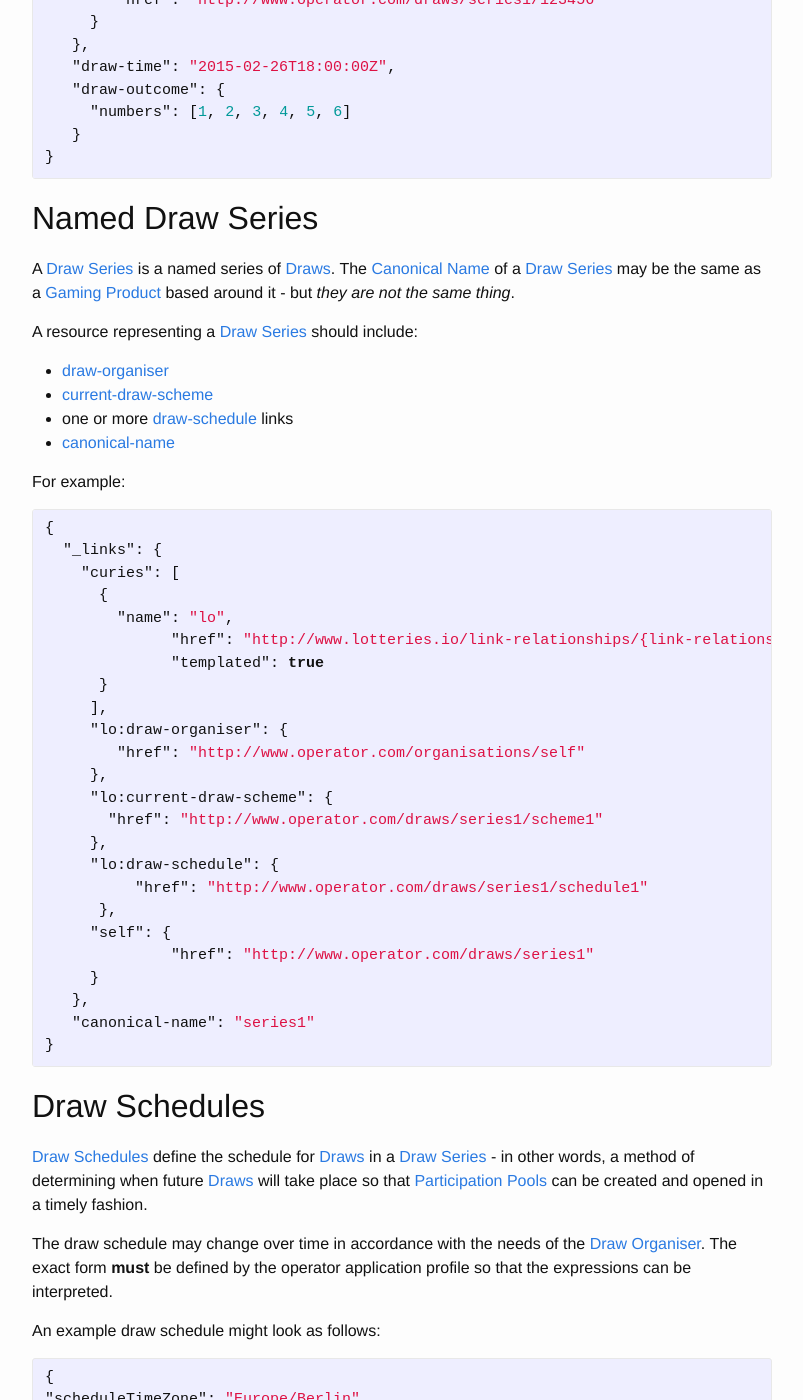
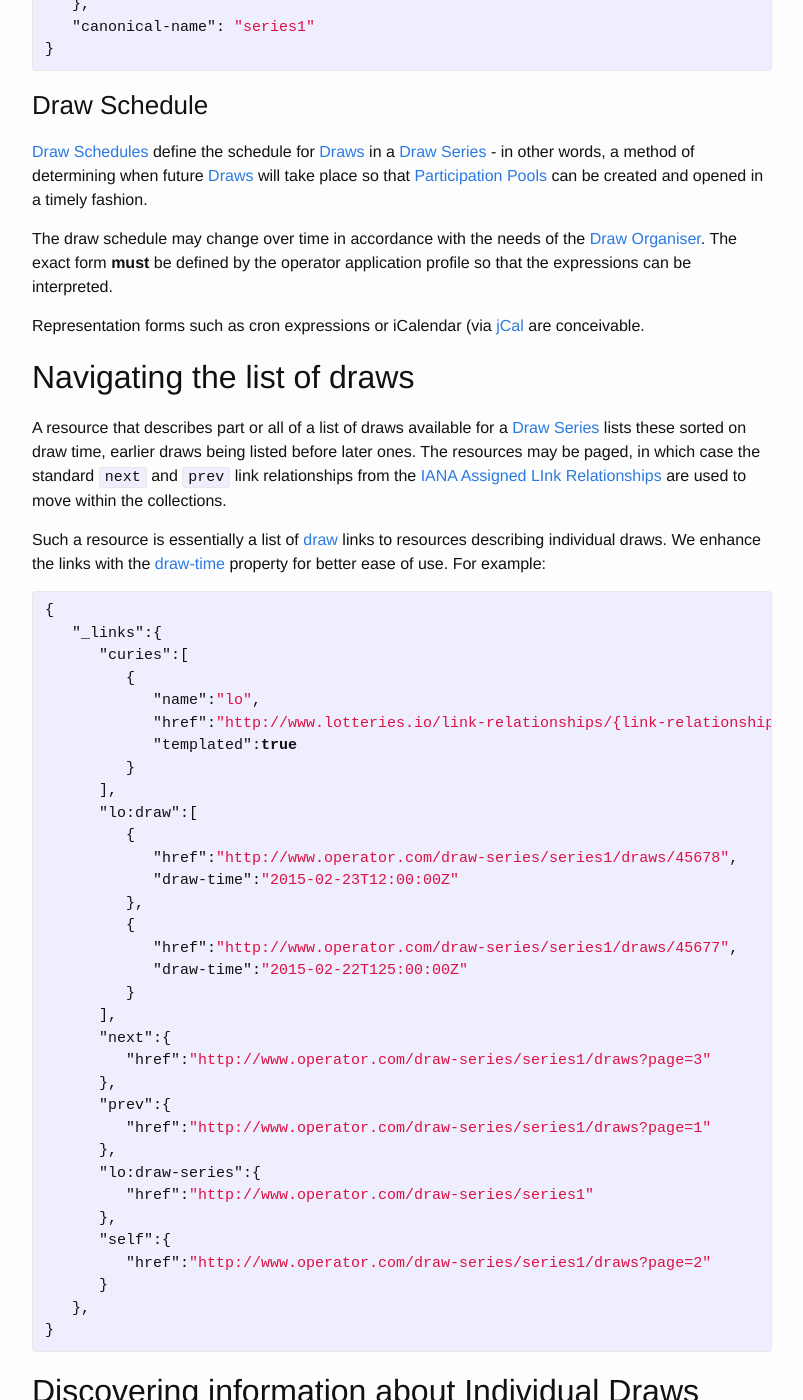
Before and after one commit to lotteries-io/lotteries-io.github.io, a Jekyll site: the page built from _application-profiles/lotteries-io-draw.md, in a window 1280 px wide and 1400 px high, scrolled down 1088 px. Shown: the whole window, without its empty margins (238-1041 px from the left). Built offline with Jekyll 4.4.1, drawn with Linux system fonts in a browser that asks for light colours; some of the changed text lies outside the part shown.

Commit message:
Rationalising relationships draw series, draw listing, draws.

```diff
--- a/_application-profiles/lotteries-io-draw.md
+++ b/_application-profiles/lotteries-io-draw.md
@@ -5,7 +5,101 @@ title: Lotteries.io Draws
 
 # Lotteries.io Draws
 
-## Finding out about Draws
+## Named Draw Series
+
+A [Draw Series](../concepts/draw-series) is a named series of [Draws](../concepts/draw). The [Canonical Name](../properties/canonical-name) of a [Draw Series](../concepts/draw-series) may be the same as a [Gaming Product](../concepts/gaming-product) based around it - but *they are not the same thing*.
+
+A resource representing a [Draw Series](../concepts/draw-series) should include:
+
+* [draw-organiser](../link-relationships/draw-organiser)
+* [current-draw-scheme](../link-relationships/draw-scheme)
+* [canonical-name](../properties/canonical-name)
+* [draw-schedule](../properties/draw-schedule),optional. If present, must be described in the operator application profile so that it can be evaluated correctly by client code
+* [draws](../link-relationships/draws) to discover the available draws
+
+For example:
+
+{% highlight json%}
+{
+  "_links": {
+    "curies": [
+      {
+        "name": "lo",
+	  "href": "http://www.lotteries.io/link-relationships/{link-relationship}",
+	  "templated": true
+      }
+     ],
+     "lo:draw-organiser": {
+        "href": "http://www.operator.com/organisations/self"
+     },
+     "lo:current-draw-scheme": {
+       "href": "http://www.operator.com/draw-series/series1/scheme1"
+     },
+     "lo:draws" : {
+     	"href": "http://www.operator.com/draw-series/series1/draws{?fromDate,toDate}",
+     	"templated": true
+     },
+     "self": {
+       "href": "http://www.operator.com/draw-series/series1"
+     }
+   },
+   "canonical-name": "series1"
+}
+
+{% endhighlight %}
+
+### Draw Schedule
+
+[Draw Schedules](../concepts/draw-schedule) define the schedule for [Draws](../concepts/draw) in a [Draw Series](../concepts/draw-series) - in other words, a method of determining when future [Draws](../concepts/draw) will take place so that [Participation Pools](../concepts/participation-pool) can be created and opened in a timely fashion.
+
+The draw schedule may change over time in accordance with the needs of the [Draw Organiser](../concepts/draw-organiser). The exact form **must** be defined by the operator application profile so that the expressions can be interpreted.
+
+Representation forms such as cron expressions or iCalendar (via [jCal](https://tools.ietf.org/html/rfc7265) are conceivable.
+
+## Navigating the list of draws
+
+A resource that describes part or all of a list of draws available for a [Draw Series](../concepts/draw-series) lists these sorted on draw time, earlier draws being listed before later ones. The resources may be paged, in which case the standard `next` and `prev` link relationships from the [IANA Assigned LInk Relationships](http://www.iana.org/assignments/link-relations/link-relations.xhtml) are used to move within the collections.
+
+Such a resource is essentially a list of [draw](../link-relationships/draw) links to resources describing individual draws. We enhance the links with the [draw-time](../properties/draw-time) property for better ease of use. For example:
+
+{% highlight json%}
+{
+   "_links":{
+      "curies":[
+         {
+            "name":"lo",
+            "href":"http://www.lotteries.io/link-relationships/{link-relationship}",
+            "templated":true
+         }
+      ],
+      "lo:draw":[
+         {
+            "href":"http://www.operator.com/draw-series/series1/draws/45678",
+            "draw-time":"2015-02-23T12:00:00Z"
+         },
+         {
+            "href":"http://www.operator.com/draw-series/series1/draws/45677",
+            "draw-time":"2015-02-22T125:00:00Z"
+         }
+      ],
+      "next":{
+         "href":"http://www.operator.com/draw-series/series1/draws?page=3"
+      },
+      "prev":{
+         "href":"http://www.operator.com/draw-series/series1/draws?page=1"
+      },
+      "lo:draw-series":{
+         "href":"http://www.operator.com/draw-series/series1"
+      },
+      "self":{
+         "href":"http://www.operator.com/draw-series/series1/draws?page=2"
+      }
+   },
+}
+
+{% endhighlight %}
+
+## Discovering information about Individual Draws
 
 Draw resources give information about a [Draw](../concepts/draw) - and, quite intentionally, no data about the [Participation Pools](../concepts/participation-pool) that are organised around their outcome by [Operators](../concepts/operator) in the form of [Gaming Products](../concepts/gaming-product).
 
@@ -51,76 +145,3 @@ For example:
 }
 
 {% endhighlight %}
-
-## Named Draw Series
-
-A [Draw Series](../concepts/draw-series) is a named series of [Draws](../concepts/draw). The [Canonical Name](../properties/canonical-name) of a [Draw Series](../concepts/draw-series) may be the same as a [Gaming Product](../concepts/gaming-product) based around it - but *they are not the same thing*.
-
-A resource representing a [Draw Series](../concepts/draw-series) should include:
-
-* [draw-organiser](../link-relationships/draw-organiser)
-* [current-draw-scheme](../link-relationships/draw-scheme)
-* one or more [draw-schedule](../link-relationships/draw-schedule) links
-* [canonical-name](../properties/canonical-name)
-
-For example:
-
-{% highlight json%}
-{
-  "_links": {
-    "curies": [
-      {
-        "name": "lo",
-	      "href": "http://www.lotteries.io/link-relationships/{link-relationship}",
-	      "templated": true
-      }
-     ],
-     "lo:draw-organiser": {
-        "href": "http://www.operator.com/organisations/self"
-     },
-     "lo:current-draw-scheme": {
-       "href": "http://www.operator.com/draws/series1/scheme1"
-     },
-     "lo:draw-schedule": {
-          "href": "http://www.operator.com/draws/series1/schedule1"
-      },
-     "self": {
- 	      "href": "http://www.operator.com/draws/series1"
-     }
-   },
-   "canonical-name": "series1"
-}
-
-{% endhighlight %}
-
-## Draw Schedules
-
-[Draw Schedules](../concepts/draw-schedule) define the schedule for [Draws](../concepts/draw) in a [Draw Series](../concepts/draw-series) - in other words, a method of determining when future [Draws](../concepts/draw) will take place so that [Participation Pools](../concepts/participation-pool) can be created and opened in a timely fashion.
-
-The draw schedule may change over time in accordance with the needs of the [Draw Organiser](../concepts/draw-organiser). The exact form **must** be defined by the operator application profile so that the expressions can be interpreted.
-
-An example draw schedule might look as follows:
-
-{% highlight json%}
-{
-"scheduleTimeZone": "Europe/Berlin",
-"drawSchedule": [
-    {
-      "validFrom": "2000-01-01Z",
-      "schedule": {
-        "Wednesday": "18:50",
-        "Saturday": "22:45"
-      }
-    },
-    {
-      "validFrom": "2013-07-03Z",
-      "schedule": {
-        "Wednesday": "18:25",
-        "Saturday": "19:25"
-      }
-    }
-  ]
-}
-{% endhighlight %}
-
-Alternative representation forms such as cron expressions or iCalendar are conceivable.
```
